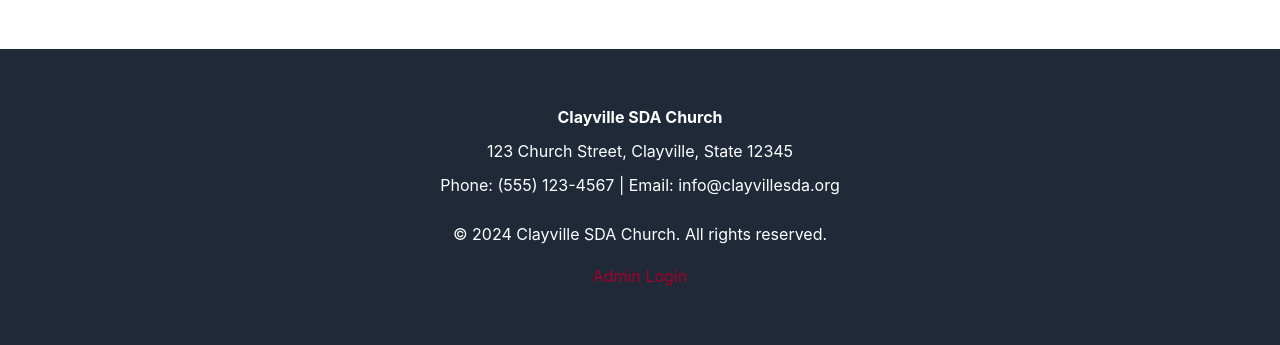
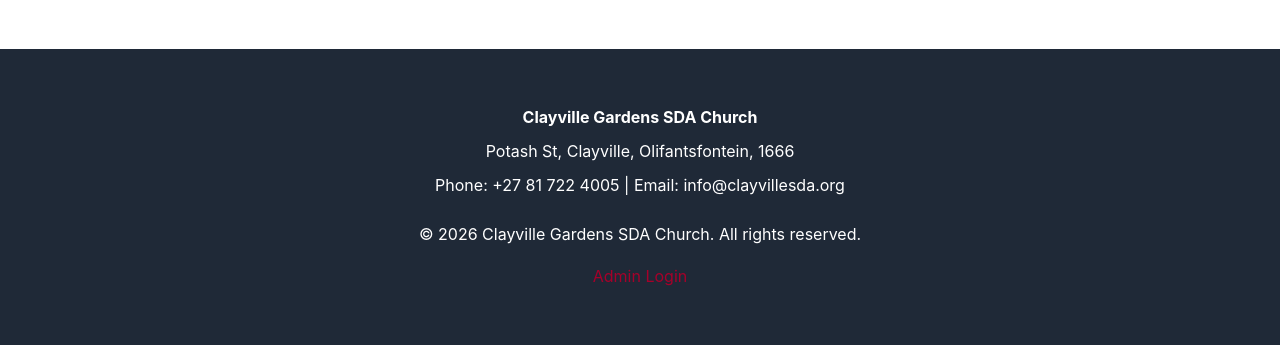
Before and after one commit to MisheckGalx/YouthConnectSDA, a Flask app: page /about in a window 1280 px wide. Shown: the part 2732-3077 px from the top of the page. Run offline with Flask 3, Linux system fonts and the light colour scheme.

Commit message:
Update base.html

```diff
--- a/templates/base.html
+++ b/templates/base.html
@@ -45,11 +45,11 @@
 
     <!-- Footer -->
     <footer>
-        <p><strong>Clayville SDA Church</strong></p>
-        <p>123 Church Street, Clayville, State 12345</p>
-        <p>Phone: (555) 123-4567 | Email: info@clayvillesda.org</p>
+        <p><strong>Clayville Gardens SDA Church</strong></p>
+        <p>Potash St, Clayville, Olifantsfontein, 1666</p>
+        <p>Phone: +27 81 722 4005 | Email: info@clayvillesda.org</p>
         <p style="margin-top: 1.5rem;">
-            &copy; {{ current_year or 2024 }} Clayville SDA Church. All rights reserved.
+            &copy; {{ current_year or 2026 }} Clayville Gardens SDA Church. All rights reserved.
         </p>
         <p style="margin-top: 1rem;">
             <a href="{{ url_for('admin_login') }}">Admin Login</a>
```
